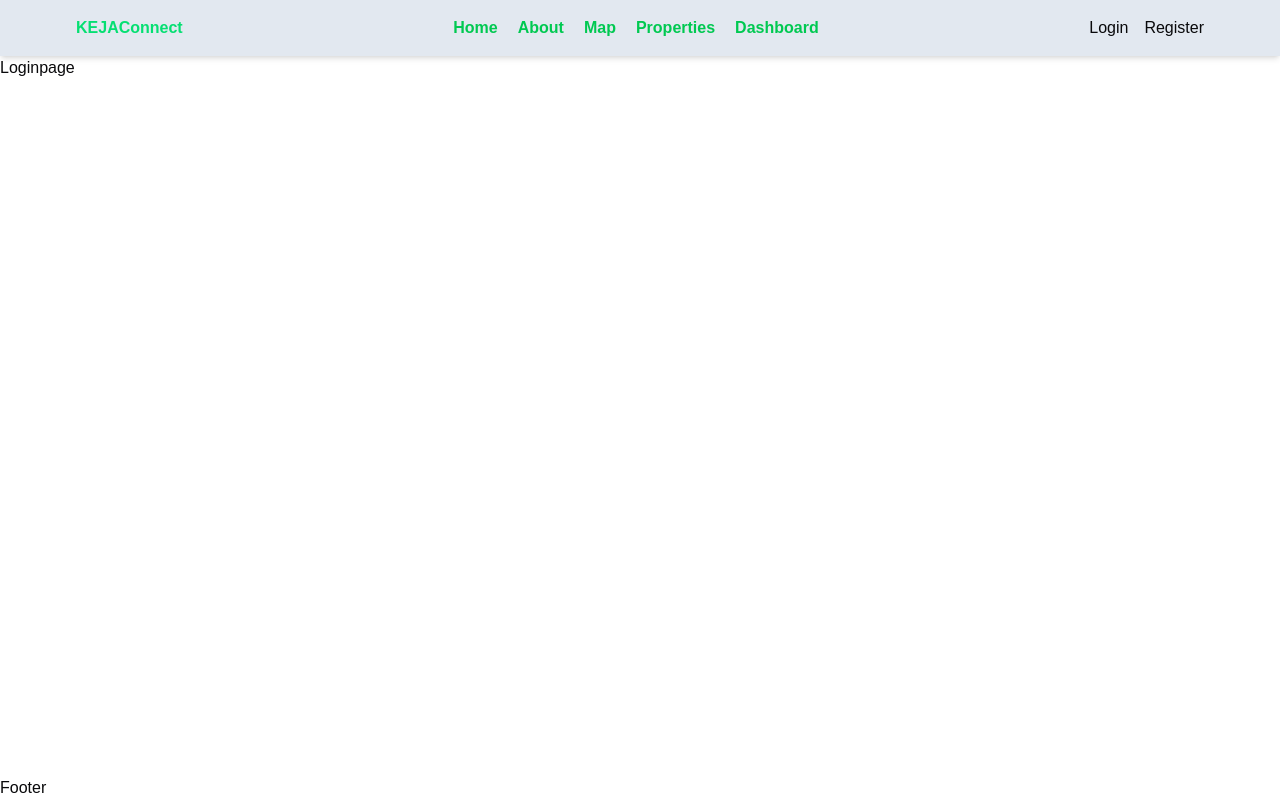
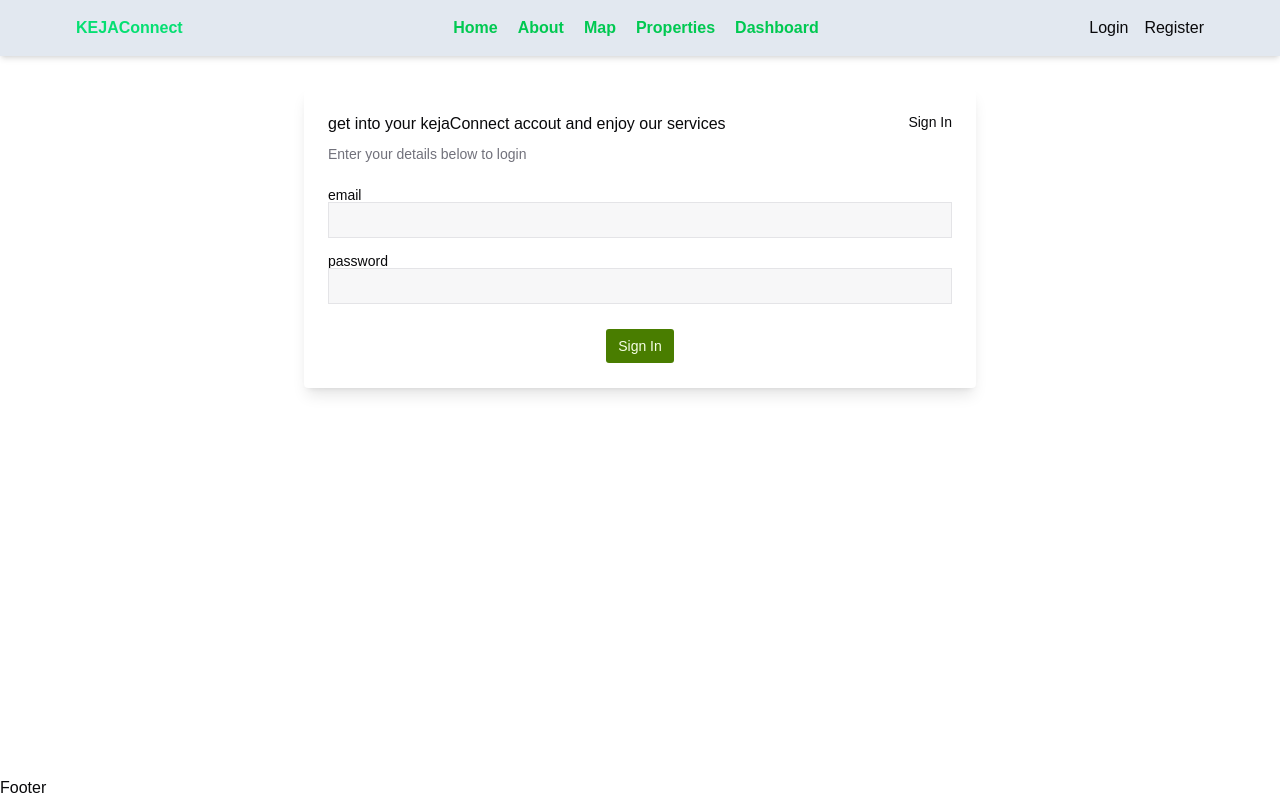
Before and after one commit to dev-omondi/home-connect, a React (Vite) app in the folder front_end/: page /login in a window 1280 px wide. Built offline with nearby package versions, Linux system fonts and the light colour scheme.

Commit message:
new changes

```diff
--- a/front_end/src/pages/Loginpage.jsx
+++ b/front_end/src/pages/Loginpage.jsx
@@ -1,9 +1,85 @@
 
-import React from 'react'
+import React, { useEffect, useState } from 'react'
+import {
+  Card,
+  CardAction,
+  CardContent,
+  CardDescription,
+  CardFooter,
+  CardHeader,
+  CardTitle,
+} from "@/components/ui/card"
+import { Input } from '@/components/ui/input'
+import { Label } from '@/components/ui/label'
+import { Button } from '@/components/ui/button'
+import{useNavigate} from "react-router-dom"
+import { useDispatch,useSelector } from 'react-redux'
+import { useLoginMutation } from '@/slices/baseUserApi'
+import { setCredentials } from '@/slices/authSlice'
 
 const Loginpage = () => {
+  const[email,setEmail]=useState("")
+  const[password,setPassword]=useState("")
+
+  const navigate=useNavigate()
+  const dispatch=useDispatch()
+
+  const userInfo=useSelector((state)=>state.auth.userInfo)
+  const [login,{isLoading}]=useLoginMutation()
+
+  useEffect(()=>{
+    if (userInfo) {
+      navigate("/")
+    }
+  },[userInfo,navigate])
+
+  const handleSubmit=async(e)=>{
+    e.preventDefault()
+    try {
+      const res=await login({email,password}).unwrap()
+      dispatch(setCredentials({...res}))
+      navigate("/")
+    } catch (err) {
+      console.log(err?.data?.message||err.error)
+    }
+  }
   return (
-    <div>Loginpage</div>
+    <div className='w-full max-w-2xl mx-auto mt-8 '>
+      <Card className={"w-full rounded shadow-lg ring-0" }>
+      <CardHeader>
+        <CardTitle >get into your kejaConnect accout and enjoy our services</CardTitle>
+        <CardDescription>Enter your details below to login</CardDescription>
+        <CardAction>Sign In</CardAction>
+      </CardHeader>
+      <CardContent>
+        <form className='flex flex-col gap-y-4' id='login' onSubmit={handleSubmit}>
+          <div >
+            <Label>email</Label>
+            <Input
+            type={"email"}
+            value={email}
+            onChange={(e)=>setEmail(e.target.value)}
+            />
+          </div>
+          <div>
+            <Label>password</Label>
+            <Input
+            type={"password"}
+            value={password}
+            onChange={(e)=>setPassword(e.target.value)}
+            />
+          </div>
+        </form>
+      </CardContent>
+      <CardFooter>
+        <Button
+        type="submit"
+        form="login"
+        className={"mx-auto py-2 px-3 rounded hover:bg-green-700 cursor-pointer transition-all duration-200"}
+        >Sign In</Button>
+      </CardFooter>
+    </Card>
+    </div>
   )
 }
 
--- a/front_end/src/pages/Registerpage.jsx
+++ b/front_end/src/pages/Registerpage.jsx
@@ -1,5 +1,6 @@
 
 import React, { useState,useEffect } from 'react'
+import { Eye,EyeOff } from 'lucide-react'
 import {
   Card,
   CardAction,
@@ -21,23 +22,26 @@ const Registerpage = () => {
   const[name,setName]=useState("")
   const[email,setEmail]=useState("")
   const[password,setPassword]=useState("")
+  const[togglePassword,setTogglePassword]=useState(false)
+  const[confirmPassword,setConfirmPassword]=useState("")
 
   const navigate=useNavigate()
   const dispatch=useDispatch()
-  const userInfor=useSelector((state)=>state.auth.userInfor)
+  const userInfo=useSelector((state)=>state.auth.userInfo)
   const [register,{isLoading}]=useRegisterMutation()
 
   useEffect(()=>{
-    if (userInfor) {
-      navigate("/")
+    if (userInfo) {
+      navigate("")
     }
-  },[userInfor,navigate])
+  },[userInfo,navigate])
 
   const hundeSubmit=async(e)=>{
     e.preventDefault()
     try {
       const res=await register({name,email,password}).unwrap()
       dispatch(setCredentials({...res}))
+      navigate("/")
       console.log("User created successfully")
     } catch (err) {
       console.log(err?.data?.message||err.error)
@@ -58,7 +62,7 @@ const Registerpage = () => {
             <div className='flex flex-col gap-2'>
             <Label>name</Label>
             <Input
-            className={"focus:ring-0 focus-border-0"}
+            className={"focus:ring-0 focus:border-0"}
               type={"text"}
               value={name}
               onChange={(e)=>setName(e.target.value)}
@@ -73,19 +77,49 @@ const Registerpage = () => {
                 onChange={(e)=>setEmail(e.target.value)}
               />
             </div>
-            <div className='flex flex-col gap-2 '>
+            <div className=' flex flex-col gap-2 '>
               <Label>password</Label>
-              <Input
-              className={"outline-none focus:outline-none"}
-              type={"password"}
+              <div className='relative'>
+               <Input
+              className={"outline-none py-0 focus:outline-none"}
+              type={togglePassword?"text":"password"}
               value={password}
               onChange={(e)=>setPassword(e.target.value)}
               />
+              <button className='absolute right-4 top-1/2 -translate-y-1/2 text-green-400'
+              type='button'
+              onClick={()=>setTogglePassword(!togglePassword)}
+              >
+                {togglePassword?<EyeOff/>:<Eye/>}
+              </button>
+              </div>
+            </div>
+            <div className='flex flex-col gap-2'>
+              <Label>Confirm Password</Label>
+              <div className='relative'>
+                <Input
+                type={togglePassword?"text":"password"}
+                value={password}
+                onChange={(e)=>setConfirmPassword(e.target.value)}
+                />
+                <button
+                className='absolute right-4 top-1/2 -translate-y-1/2'
+                type='button'
+                onClick={()=>setTogglePassword(!togglePassword)}
+                >
+                  {
+                    togglePassword?<EyeOff/>:<Eye/>
+                  }
+                </button>
+              </div>
             </div>
           </form>
         </CardContent>
         <CardFooter>
-         <Button className={"mx-auto rounded py-2 px-3 hover:cursor-pointer bg-green-400 transition duration-200"}>Sign Up</Button>
+         <Button className={"mx-auto rounded py-2 px-3 hover:cursor-pointer bg-green-400 transition duration-200"}
+         form="register"
+         type="submit"
+         >Sign Up</Button>
         </CardFooter>
       </Card>
     </div>
```
